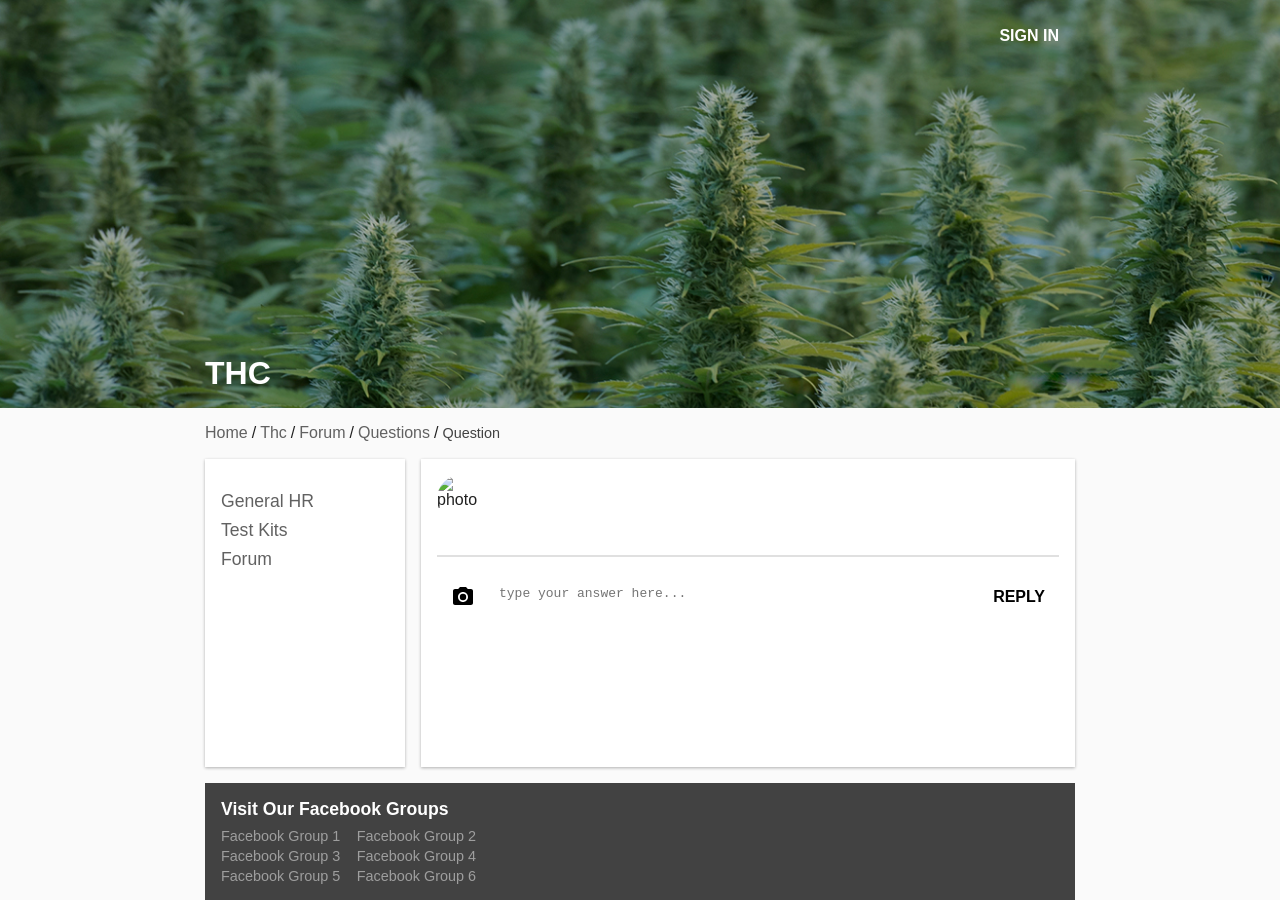
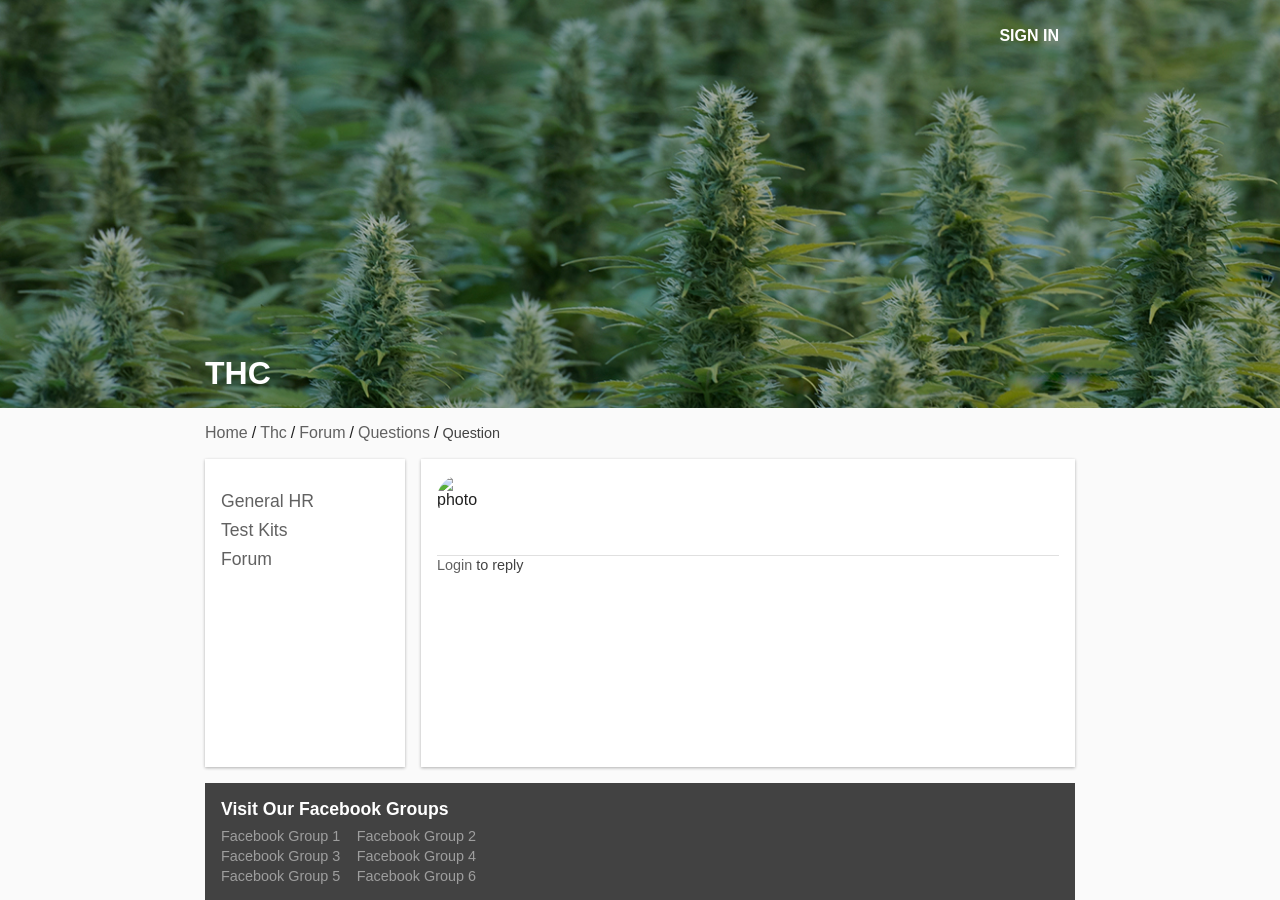
Before and after one commit to thetalkgroups/thetalkgroups.github.io, a Jekyll site: the page built from thc/forum/questions/question.html, in a window 1280 px wide. Built offline with Jekyll 4.4.1, drawn with Linux system fonts in a browser that asks for light colours; nearby versions of some CDN libraries; comment, search, counter and statistics services are not loaded.

Commit message:
added login protections

```diff
--- a/css/add-question.scss
+++ b/css/add-question.scss
@@ -5,6 +5,9 @@
     display: flex;
     flex-direction: column;
     flex: 1;
+}
+.add-question[hidden] {
+    display: none !important;
 }
 
 .add-question label {
@@ -31,3 +34,7 @@
 
     padding: 8px;
 }
+
+.add-question__login-warning {
+
+}
--- a/css/questions.scss
+++ b/css/questions.scss
@@ -1,8 +1,22 @@
 ---
 ---
 
-h2 {
-    margin-bottom: 0;
+.questions-header {
+    display: flex;
+    flex-direction: row;
+    align-items: center;
+    justify-content: space-between;
+
+    h2 {
+        margin-bottom: 0;
+    }
+
+
+}
+.questions-header__ask-a-question {
+    text-transform: uppercase;
+    color: #212121;
+    padding: 8px;
 }
 
 .question {
--- a/thc/forum/questions/index.html
+++ b/thc/forum/questions/index.html
@@ -16,7 +16,7 @@ head: >
 
 <header class="questions-header">
     <h2>Questions</h2>
-    <a href="add-question.html">ask a question</a>
+    <a class="questions-header__ask-a-question" href="add-question.html" hidden>ask a question</a>
 </header>
 
 <section class="question-list">
--- a/thc/forum/questions/question.html
+++ b/thc/forum/questions/question.html
@@ -29,7 +29,11 @@ head: >
 <section class="question__answers">
 </section>
 
-<section class="question__answer">
+<section class="question__login-warning">
+    <p><a href="/sign-in">login</a> to reply</p>
+</section>
+
+<section class="question__reply" hidden>
     <button><img src="/assets/ic_camera_alt_black_24px.svg" alt="upload photo"></button>
     <textarea placeholder="type your answer here..."></textarea>
     <button>reply</button>
```
Also changed, not shown: thc/forum/questions/add-question.html (+6 -1 lines), ts/question-list.ts (+12 -3 lines), ts/question.ts (+19 -6 lines).
